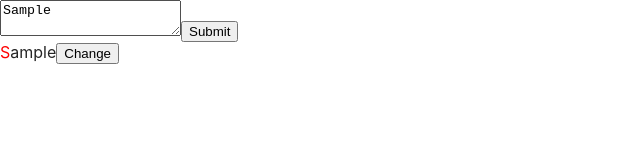
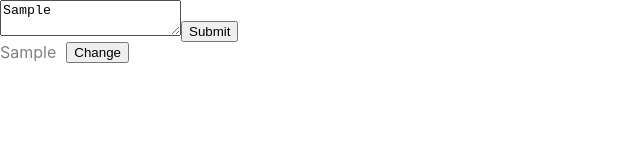
Before and after one commit to omonkulov/TypeFast, a React (Create React App) app: page / in a window 1280 px wide. Both pictures are taken after typing "Sample" into the empty fields and a click on the button "Submit". Shown: the top 160 px of the page, without its empty margins (0-640 px from the left). Built offline with nearby package versions, Linux system fonts and the light colour scheme.

Commit message:
Some what working

```diff
--- a/src/App.tsx
+++ b/src/App.tsx
@@ -1,49 +1,15 @@
-import React, { ReactElement } from "react";
+import React from "react";
 import { UserTextBox } from "./components/UserTextBox";
-import { useState, useEffect } from "react";
-import useKeyPress from "./hooks/useKeyPress";
+import { useState } from "react";
+import { TypingComponent } from "./components/TypingComponent";
 
 function App() {
-	const [noteToType, setNoteToType] = useState<null | string>(null);
-	const [currentChar, setCurrentChar] = useState<number>(0);
-
-	useKeyPress({
-		callback: (key: string) => {
-			console.log(key);
-		},
-	});
-
-	useEffect(() => {
-		console.log(noteToType);
-	}, [noteToType]);
-
-	const mapNote = (): null | Array<ReactElement> => {
-		if (!noteToType) return null;
-		let arr = noteToType.split("").map((letter, i) => {
-			return (
-				<span
-					key={i}
-					className={`${
-						currentChar === i
-							? "current"
-							: currentChar >= i
-							? "past"
-							: currentChar <= i
-							? "incoming"
-							: null
-					}`}
-				>
-					{letter}
-				</span>
-			);
-		});
-		return arr;
-	};
+	const [wordsArr, setWordsArr] = useState<Array<Array<string>>>([]);
+	const [numOfChars, setNumbOfChars] = useState<number>(0)
 	return (
 		<div className="App">
-			<UserTextBox setTypeText={setNoteToType} />
-			{mapNote()}
-			<button onClick={() => setCurrentChar((prev) => prev + 1)}>Change</button>
+			<UserTextBox setWordsArr={setWordsArr} setNumOfChars={setNumbOfChars} />
+			<TypingComponent wordsArr={wordsArr} numOfChars={numOfChars} />
 		</div>
 	);
 }
--- /dev/null
+++ b/src/components/TypingComponent.tsx
@@ -0,0 +1,104 @@
+import React from "react";
+import { useState, useRef, useEffect } from "react";
+import useKeyPress from "../hooks/useKeyPress";
+
+interface Args {
+	wordsArr: Array<Array<string>>;
+	numOfChars: number;
+}
+
+export const TypingComponent: React.FC<Args> = ({ wordsArr, numOfChars }) => {
+	const letterSpanRef = useRef<HTMLSpanElement>(null);
+	const [currentLetter, setCurrentLetter] = useState<number>(0);
+	const [numOfWordsTyped, setNumOfWordsTyped] = useState<number>(0);
+	const [numOfLettersTyped, setNumOfLettersTyped] = useState<number>(0)
+	const [pressedKeys, setPressedKeys] = useState<any>([]);
+	const [disposalWordArr, setDisposalWordArr] = useState<Array<Array<string>>>([]);
+
+	useEffect(() => {
+		setDisposalWordArr([...wordsArr])
+	}, [wordsArr])
+
+	useEffect(() => {
+		if (disposalWordArr[0] && disposalWordArr[0].length === numOfLettersTyped) {
+			setNumOfWordsTyped(prev => prev + 1)
+			let a = disposalWordArr
+			a.shift()
+			setDisposalWordArr(a)
+			setNumOfLettersTyped(0)
+			if (a.length === 0) {
+				console.log("GAME OVER");
+				setDisposalWordArr([...wordsArr])
+				setCurrentLetter(0)
+				setNumOfLettersTyped(0)
+				setNumOfWordsTyped(0)
+				setPressedKeys([])
+			}
+		}
+	}, [disposalWordArr, numOfLettersTyped, currentLetter, wordsArr]);
+
+
+	//Key Press Hook
+	useKeyPress((key: string) => {
+		if (wordsArr[0] === undefined) return
+		if (key === "Backspace") {
+			let a = pressedKeys
+			a.pop()
+			setPressedKeys([...a])
+			setNumOfLettersTyped(prev => prev - 1)
+			setCurrentLetter(prev => prev - 1)
+		} else {
+			setNumOfLettersTyped(prev => prev + 1)
+			setCurrentLetter(prev => prev + 1)
+			let isCorrect = wordsArr[numOfWordsTyped][numOfLettersTyped] === key
+			setPressedKeys((prev: any) => [...prev, { key: key, time: Date.now(), isCorrect: isCorrect },]);
+		}
+	});
+
+	//Render the words array with contains array of letters
+	const mapWords = () => {
+		if (wordsArr.length === 0) return;
+		let numOfLetters = 0;
+		let words = wordsArr.map((wordArr, i) => {
+			let letters = wordArr.map((letter, j) => {
+				numOfLetters += 1;
+				let name = ""
+				let lettr = letter
+				let theKey = pressedKeys[numOfLetters];
+				if (theKey) {
+					if (theKey.isCorrect) {
+						name = "correct"
+					} else {
+						name = "incorrect"
+						lettr = theKey.key
+					}
+				}
+
+				return (
+					<span
+						className={`letter ${name}`}
+						key={j}
+						ref={numOfLetters === currentLetter ? letterSpanRef : null}
+					>
+						{lettr}
+					</span>
+				);
+			});
+			return (
+				<div key={i} className="word">
+					{letters}
+				</div>
+			);
+		});
+		return words;
+	};
+
+	return (
+		<div className="words-container">
+			{mapWords()}
+			<button onClick={() => setCurrentLetter((prev) => prev + 1)}>
+				Change
+			</button>
+		</div>
+	);
+};
--- a/src/components/UserTextBox.tsx
+++ b/src/components/UserTextBox.tsx
@@ -2,35 +2,25 @@ import React from "react";
 import { useRef } from "react";
 
 interface Props {
-	setTypeText: React.Dispatch<React.SetStateAction<null | string>>;
+	setWordsArr: React.Dispatch<React.SetStateAction<Array<Array<string>>>>;
+	setNumOfChars: React.Dispatch<React.SetStateAction<number>>;
 }
 
-export const UserTextBox: React.FC<Props> = ({ setTypeText }) => {
+export const UserTextBox: React.FC<Props> = ({ setWordsArr, setNumOfChars }) => {
 	const textAreaRef = useRef<HTMLTextAreaElement>(null);
-
 	const submitHandler = () => {
 		if (textAreaRef && textAreaRef.current) {
-			let arr = [];
-			for (let i = 0; i < textAreaRef.current.value.length; i++) {
-				let isWordStart = false;
-				let isWordEnd = false;
-				if (i === 0 || textAreaRef.current.value[i - 1] === " ")
-					isWordStart = true;
-				if (
-					i + 1 >= textAreaRef.current.value.length ||
-					textAreaRef.current.value[i + 1] === " "
-				)
-					isWordEnd = true;
-
-				arr.push({
-					key: textAreaRef.current.value[i],
-					wordStart: isWordStart,
-					wordEnd: isWordEnd,
-				});
+			let charsCount = 0
+			let wordArr = textAreaRef.current.value.split(" ");
+			//Removes elements that is empy string
+			wordArr = wordArr.filter((word) => word !== "");
+			let lettersArr = [];
+			for (let i = 0; i < wordArr.length; i++) {
+				charsCount = wordArr[i].length
+				lettersArr.push(wordArr[i].split(""));
 			}
-			console.log(arr);
-
-			setTypeText(textAreaRef.current.value);
+			setWordsArr(lettersArr);
+			setNumOfChars(charsCount);
 		}
 	};
 	return (
--- a/src/hooks/useKeyPress.tsx
+++ b/src/hooks/useKeyPress.tsx
@@ -1,17 +1,13 @@
 import { useState, useEffect } from "react";
 
-interface Params {
-	callback: (key: string) => void;
-}
-
-const useKeyPress = (options: Params) => {
+const useKeyPress = (callback: (key: string) => void) => {
 	const [keyPressed, setKeyPressed] = useState<null | string>(null);
 
 	useEffect(() => {
 		const downHandler = ({ key }: KeyboardEvent): void => {
 			if ((keyPressed !== key && key.length === 1) || key === "Backspace") {
 				setKeyPressed(key);
-				options.callback(key);
+				callback(key);
 			}
 		};
 
--- a/src/styles/index.css
+++ b/src/styles/index.css
@@ -7,14 +7,23 @@ body {
 	-moz-osx-font-smoothing: grayscale;
 }
 
-.past {
+
+
+.words-container {
+	display: flex;
+	flex-wrap: wrap;
+	width: 70vw;
+}
+.word {
+	margin-right: 10px;
+}
+.letter {
 	color: gray;
 }
+.correct {
+	color: rgb(37, 37, 37);
+}
 
-.current {
+.incorrect {
 	color: rgb(255, 0, 0);
 }
-
-.incoming {
-	color: rgb(37, 37, 37);
-}
```
